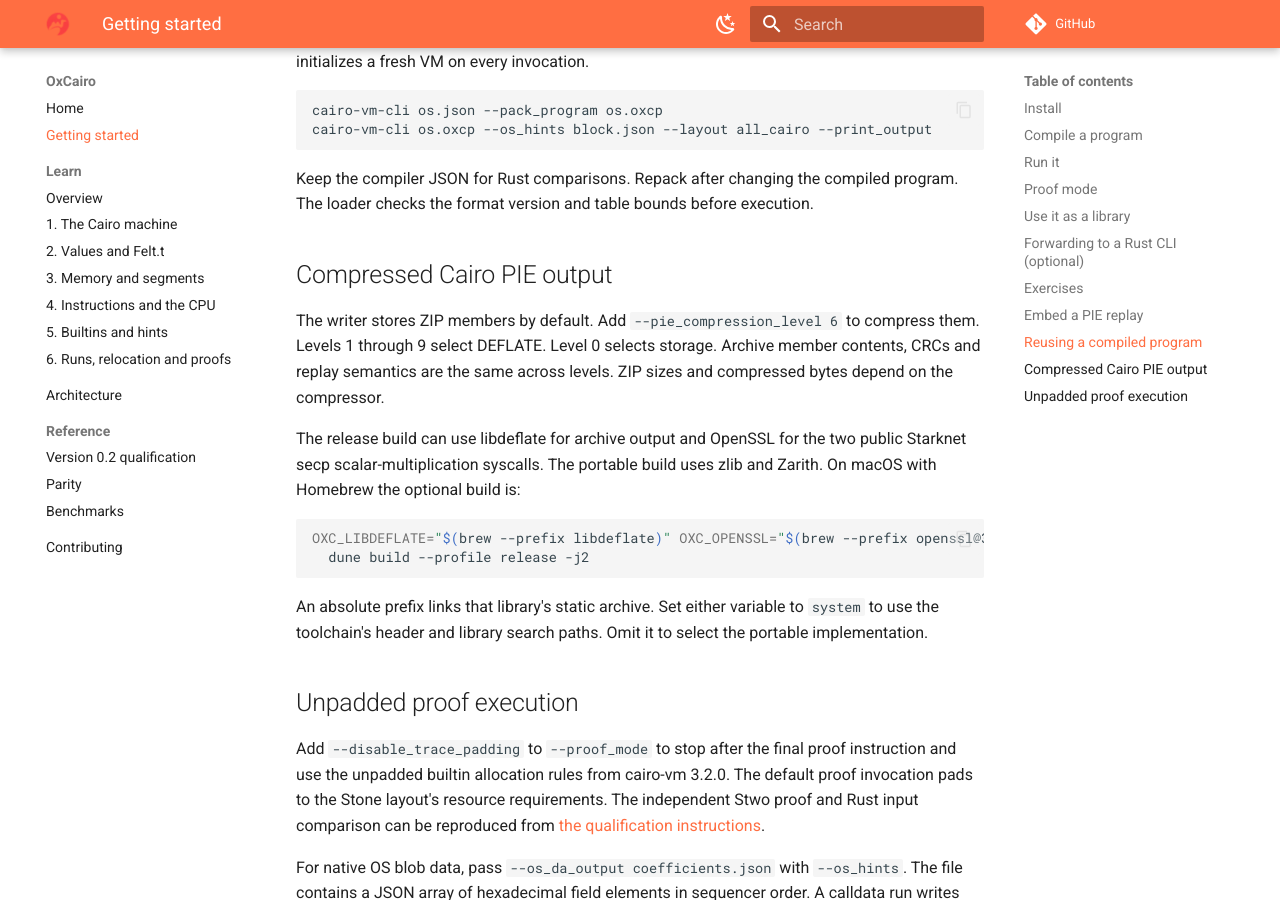
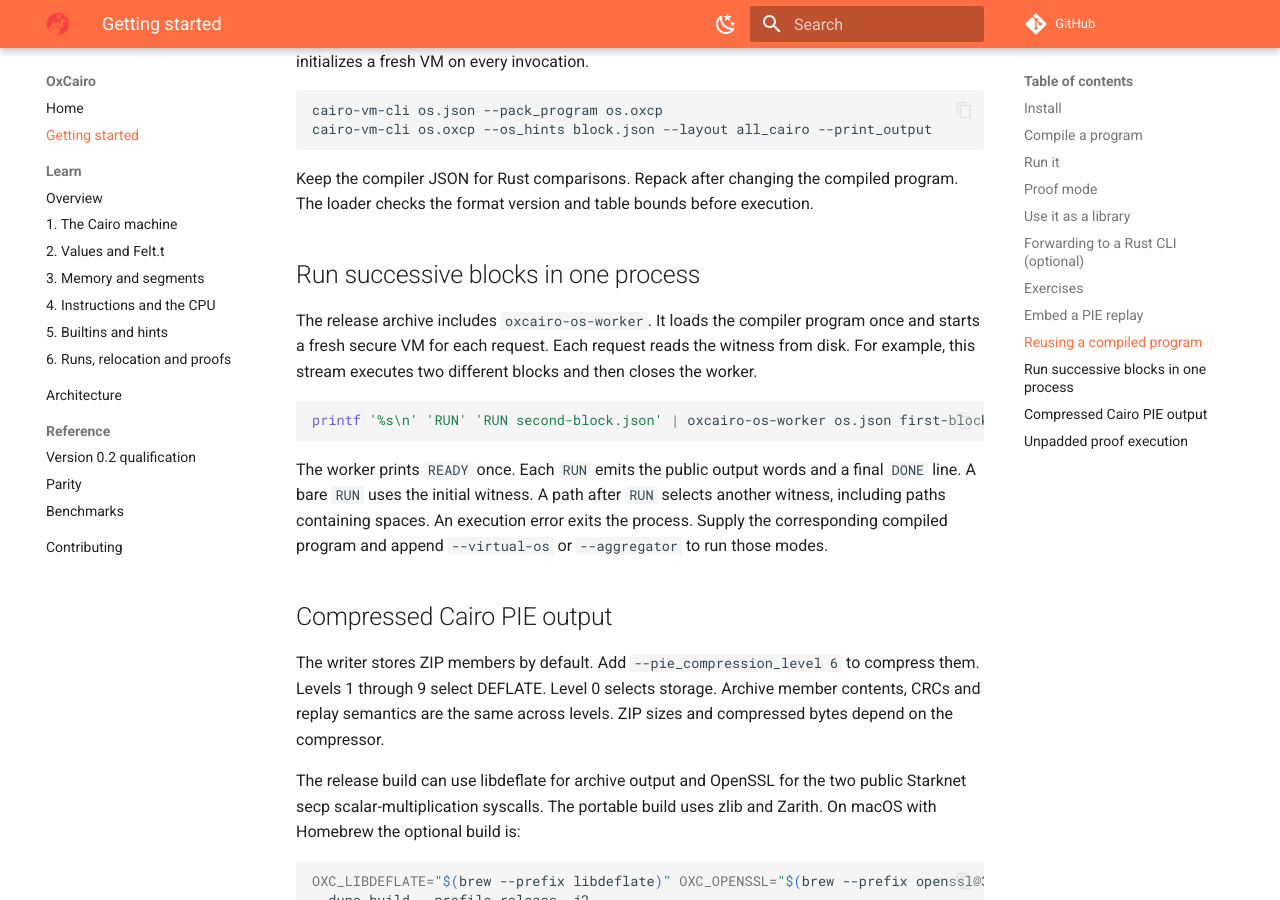
Before and after one commit to teddyjfpender/cairo-vm-ocaml, an MkDocs documentation site: the page built from docs/getting-started.md, in a window 1280 px wide and 900 px high, scrolled down 2992 px. Built offline with MkDocs 1.6.1 and Material for MkDocs 9.7.7, drawn with Linux system fonts in a browser that asks for light colours; comment, search, counter and statistics services are not loaded.

Commit message:
Ship the measured prepared OS worker with the release CLI

````diff
--- a/docs/getting-started.md
+++ b/docs/getting-started.md
@@ -136,6 +136,16 @@ cairo-vm-cli os.oxcp --os_hints block.json --layout all_cairo --print_output
 
 Keep the compiler JSON for Rust comparisons. Repack after changing the compiled program. The loader checks the format version and table bounds before execution.
 
+## Run successive blocks in one process
+
+The release archive includes `oxcairo-os-worker`. It loads the compiler program once and starts a fresh secure VM for each request. Each request reads the witness from disk. For example, this stream executes two different blocks and then closes the worker.
+
+```sh
+printf '%s\n' 'RUN' 'RUN second-block.json' | oxcairo-os-worker os.json first-block.json
+```
+
+The worker prints `READY` once. Each `RUN` emits the public output words and a final `DONE` line. A bare `RUN` uses the initial witness. A path after `RUN ` selects another witness, including paths containing spaces. An execution error exits the process. Supply the corresponding compiled program and append `--virtual-os` or `--aggregator` to run those modes.
+
 ## Compressed Cairo PIE output
 
 The writer stores ZIP members by default. Add `--pie_compression_level 6` to compress them. Levels 1 through 9 select DEFLATE. Level 0 selects storage. Archive member contents, CRCs and replay semantics are the same across levels. ZIP sizes and compressed bytes depend on the compressor.
````
Also changed, not shown: 3 other files.
